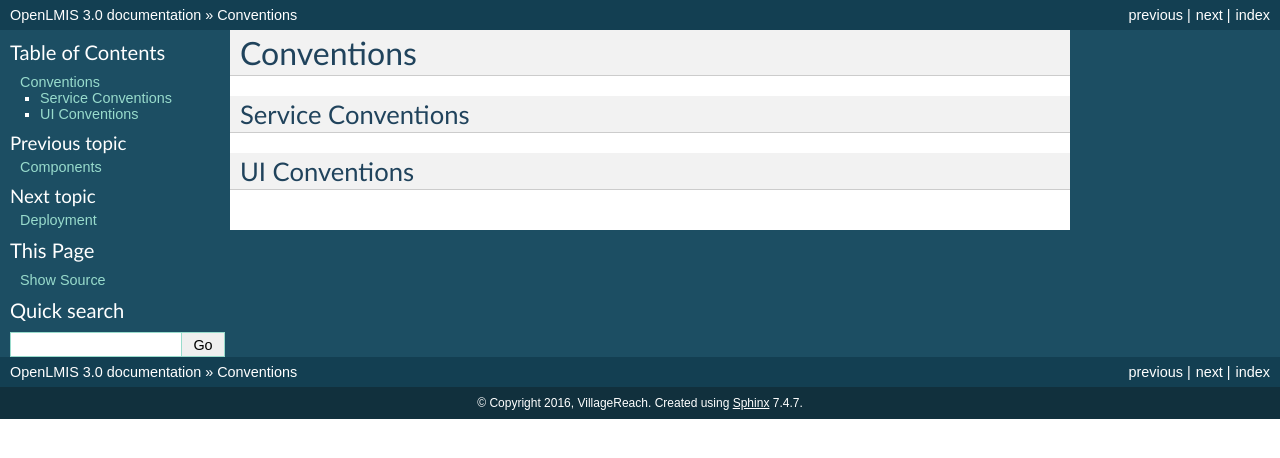
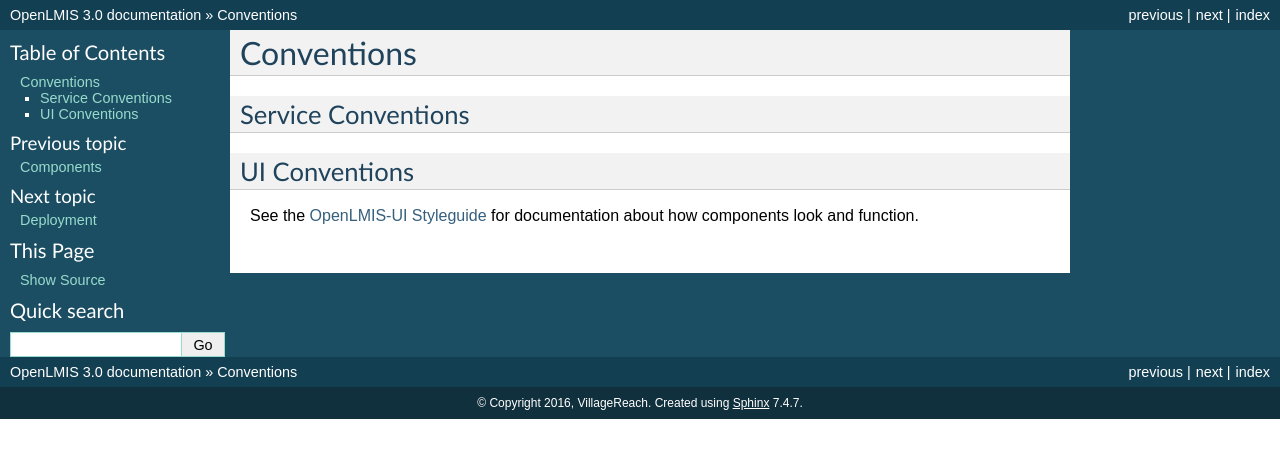
Before and after one commit to OpenLMIS/openlmis-ref-distro, a Sphinx documentation site: the page built from docs/source/conventions/index.rst, in a window 1280 px wide. Shown: the top 458 px of the page. Built offline with Sphinx 7.4.7, drawn with Linux system fonts in a browser that asks for light colours; pages that are not in the unit, such as notebooks, are missing from menus.

Commit message:
OLMIS-2503: Added sentence with link to UI-Styleguide

```diff
--- a/docs/source/conventions/index.rst
+++ b/docs/source/conventions/index.rst
@@ -19,6 +19,7 @@
 
 UI Conventions
 ==============
+See the `OpenLMIS-UI Styleguide <build.openlmis.org/job/OpenLMIS-reference-ui/lastSuccessfulBuild/artifact/build/styleguide/index.html>`_ for documentation about how components look and function.
 
 .. toctree::
    :maxdepth: 1
```
